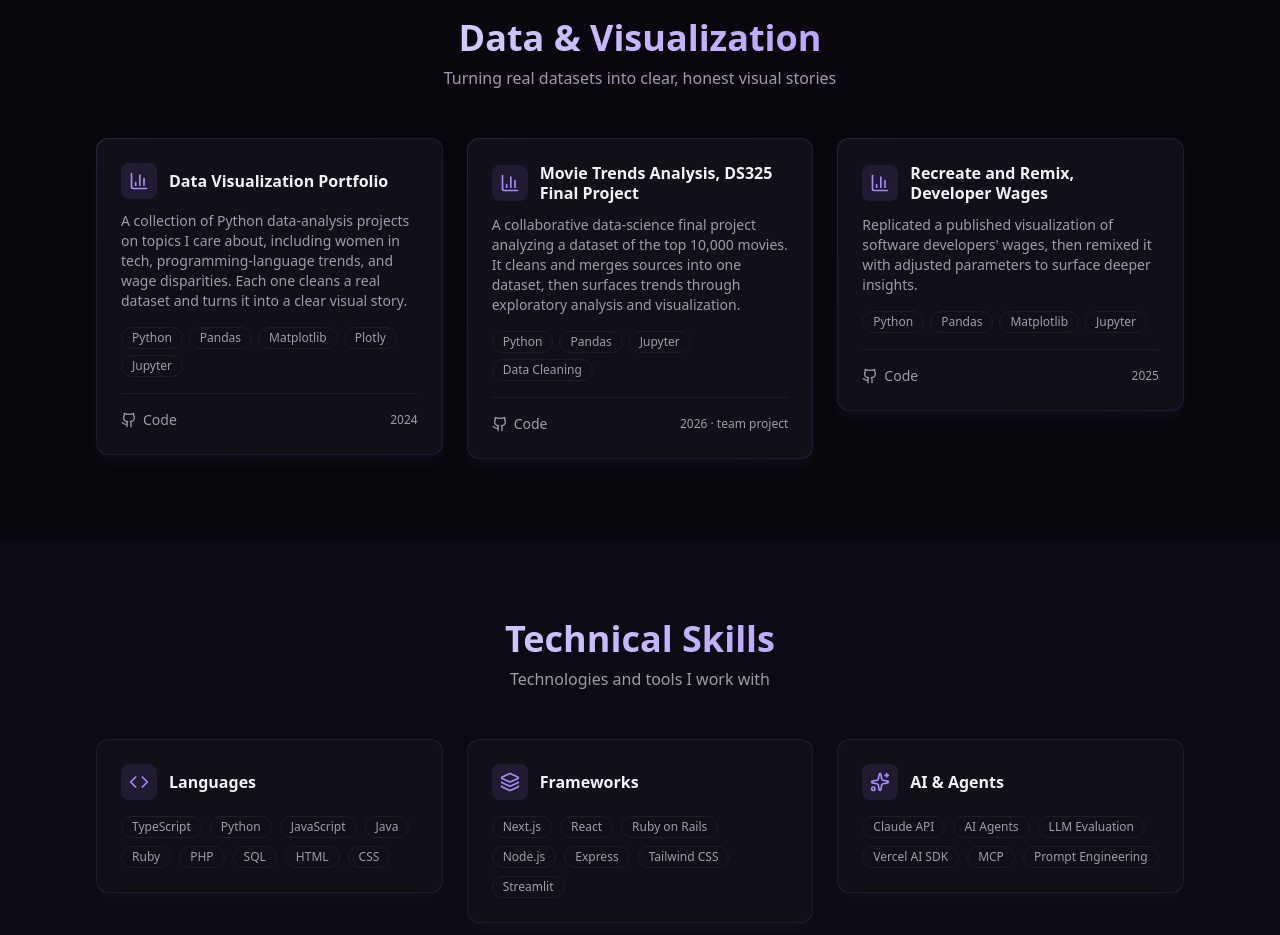
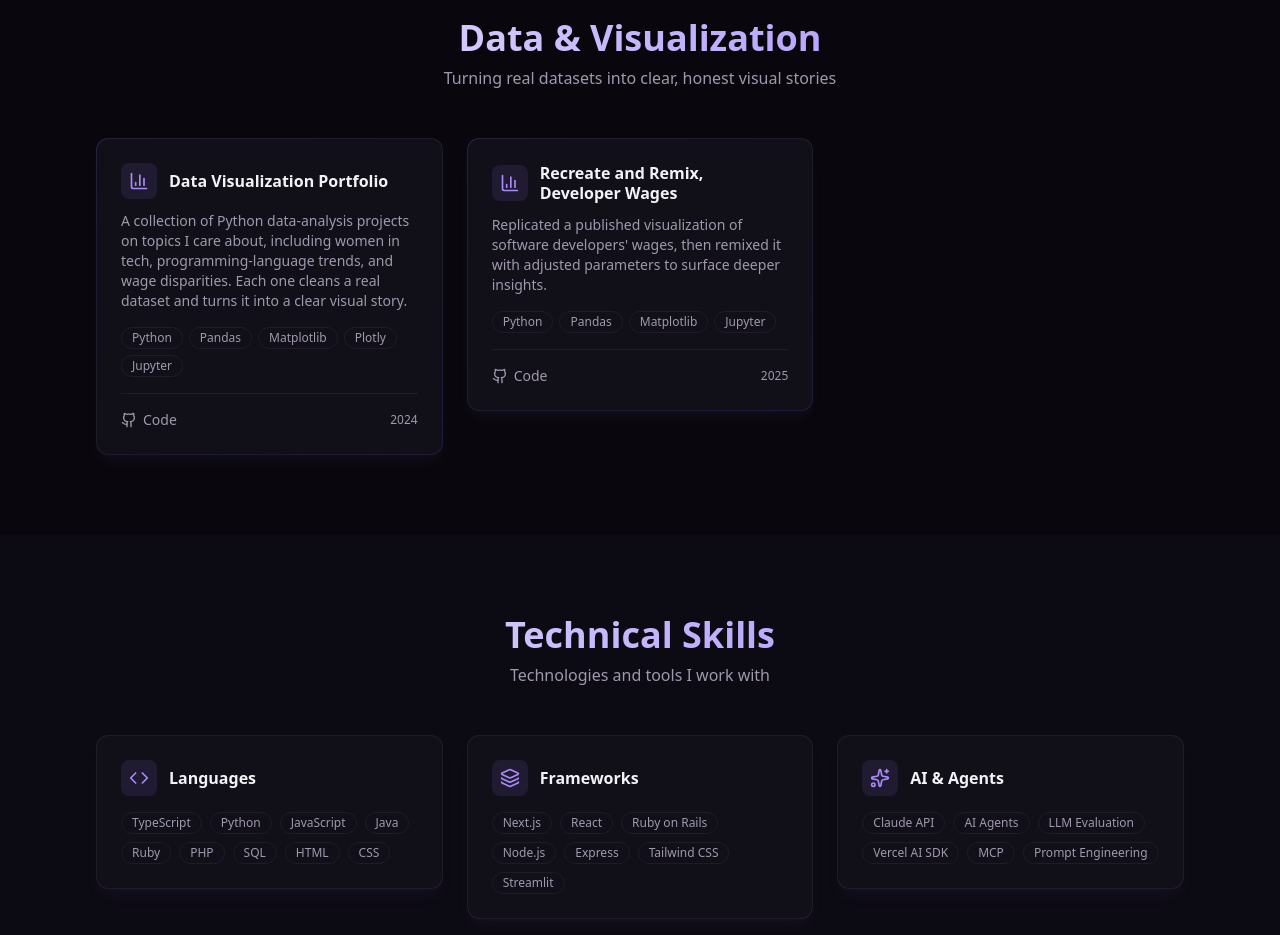
Before and after one commit to salehaiftikharr/portfolio, a Next.js app: page / in a window 1280 px wide. Shown: the part 4360-5295 px from the top of the page. Built offline with nearby package versions, Linux system fonts and the light colour scheme.

Commit message:
Remove the DS325 final project from the data section

```diff
--- a/src/data/dataProjects.ts
+++ b/src/data/dataProjects.ts
@@ -19,16 +19,6 @@ export const dataProjects: DataProject[] = [
     year: "2024",
   },
   {
-    id: "ds325-movies",
-    title: "Movie Trends Analysis, DS325 Final Project",
-    description:
-      "A collaborative data-science final project analyzing a dataset of the top 10,000 movies. It cleans and merges sources into one dataset, then surfaces trends through exploratory analysis and visualization.",
-    techStack: ["Python", "Pandas", "Jupyter", "Data Cleaning"],
-    github: "https://github.com/aryamasharma/DataScience325-FinalProject",
-    year: "2026",
-    note: "team project",
-  },
-  {
     id: "ds311-recreate-remix",
     title: "Recreate and Remix, Developer Wages",
     description:
```
